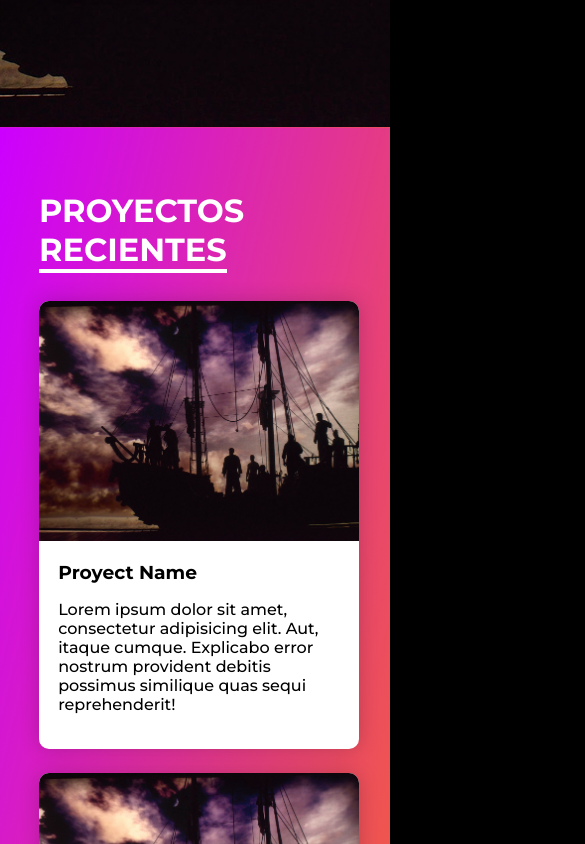
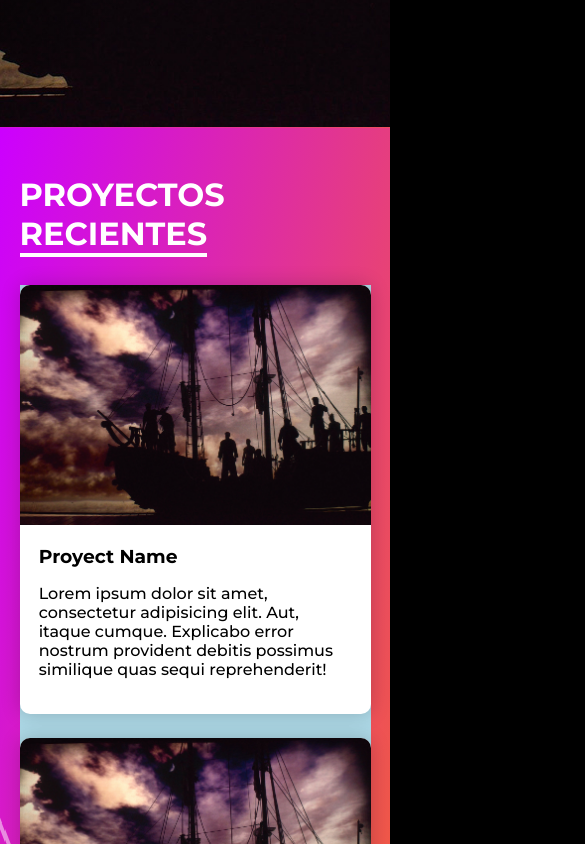
Before and after one commit to juangrafista/dlux, a Next.js app: page / in a window 390 px wide. Shown: the part 720-1564 px from the top of the page, 585 px wide, since content can reach past the window. Built offline with nearby package versions, Linux system fonts and the light colour scheme.

Commit message:
fixed some styles for small screens

```diff
--- a/components/Clients.js
+++ b/components/Clients.js
@@ -32,6 +32,7 @@ const Logos = styled.div`
   display: flex;
   align-items: center;
   justify-content: space-evenly;
+  flex-wrap: wrap;
   img {
     max-height: 6rem;
     max-width: 8rem;
--- a/components/HeroSection.js
+++ b/components/HeroSection.js
@@ -68,11 +68,17 @@ const Hero = styled.div`
     box-shadow: 0px 5px 20px rgba(0, 0, 0, 0.2);
     text-transform: uppercase;
     cursor: pointer;
-
-    /* border: 2px solid;
-    border-image-slice: 1;
-    background-clip: border-box;
-    border-image-source: linear-gradient(90deg, #ff7a00 0%, #cc00ff 100%); */
+  }
+  @media (max-width: 800px) {
+    h1 {
+      font-size: 2rem;
+    }
+    h2 {
+      font-size: 1rem;
+    }
+    button {
+      font-size: 1.2rem;
+    }
   }
 `
 
--- a/components/RecentProjects.js
+++ b/components/RecentProjects.js
@@ -73,6 +73,13 @@ const StyledRecent = styled.div`
     grid-gap: 1.5rem;
     cursor: pointer;
   }
+
+  @media (max-width: 800px) {
+    padding: 1rem 5%;
+    .cards {
+      background-color: lightblue;
+    }
+  }
 `
 
 export default RecentProjects
```
